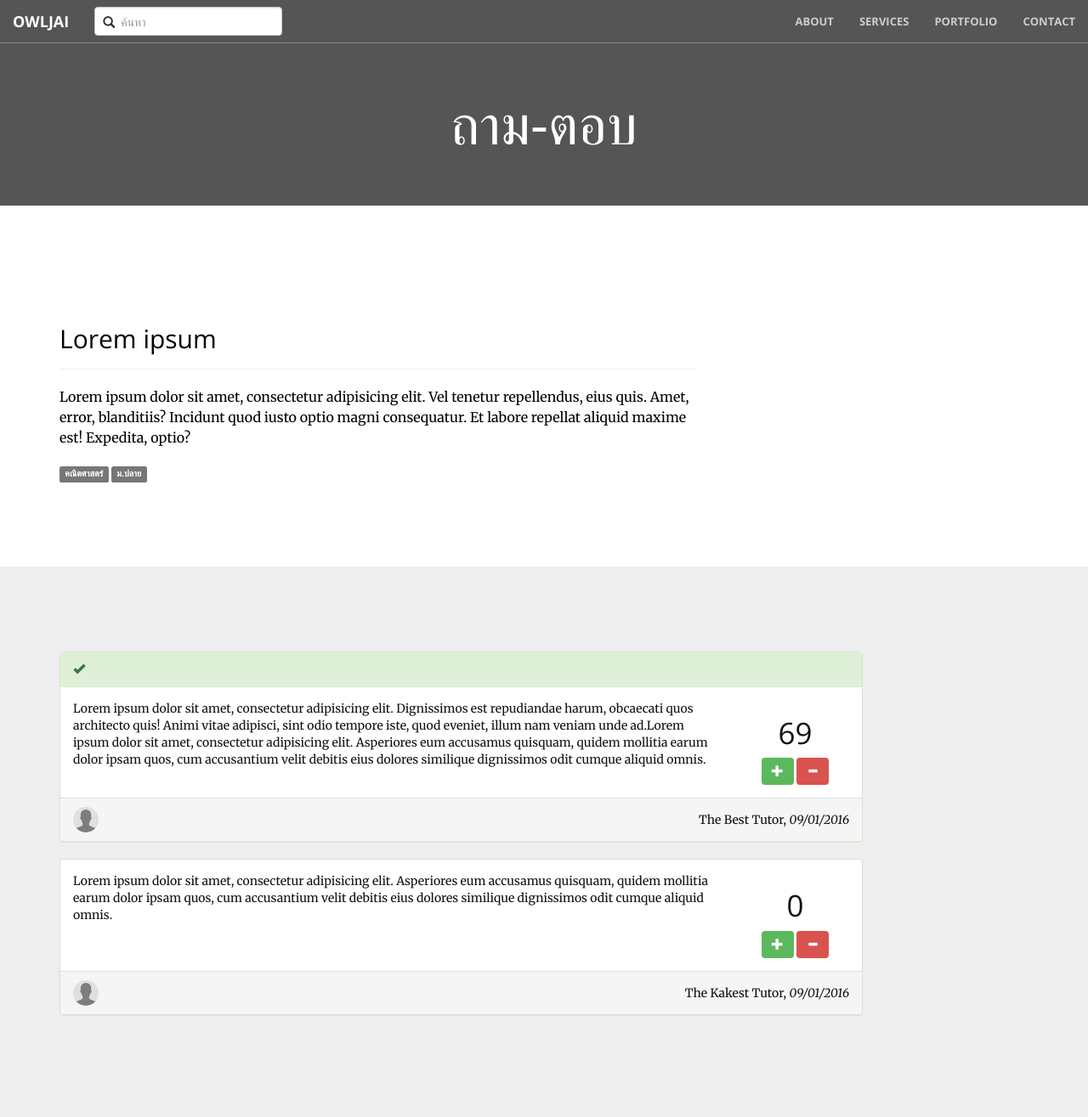
After one commit to winwanwon/OWLJAI, a PHP site: page /samplequestion.php in a window 1280 px wide. The commit adds this page. Shown: the whole page at 85% size. Run offline with PHP 8.4, Linux system fonts and the light colour scheme.

Commit message:
no message

```diff
--- a/askboard.php
+++ b/askboard.php
@@ -55,7 +55,7 @@
           <div class="col-md-8">
             <ul class="list-group text-left question-list">
               <li class="list-group-item"><span class="badge">ม.ปลาย</span> <span class="badge">เคมี</span> <a href="#">Cras justo odio</a> <h6>นี่คือบรรทัดแรกของคำถาม</h6> </li>
-              <li class="list-group-item math"><span class="badge">ม.ต้น</span> <span class="badge">คณิตศาสตร์</span> <a href="#">ตอบคำถามหนูทีค่ะ</a> <h6>1+1=2 แล้ว 1+1 เท่ากับเท่าไหร่คะ</h6></li>
+              <li class="list-group-item math"><span class="badge">ม.ต้น</span> <span class="badge">คณิตศาสตร์</span> <a href="samplequestion.php">ตอบคำถามหนูทีค่ะ</a> <h6>1+1=2 แล้ว 1+1 เท่ากับเท่าไหร่คะ</h6></li>
               <li class="list-group-item"><span class="badge">ภาษาต่างประเทศ</span>  <a href="#">Morbi leo risus</a> <h6>นี่คือบรรทัดแรกของคำถาม</h6></li>
               <li class="list-group-item"><span class="badge">ม.ปลาย</span><span class="badge">ฟิสิกส์</span> <a href="#">Porta ac consectetur ac</a> <h6>นี่คือบรรทัดแรกของคำถาม</h6></li>
               <li class="list-group-item math"><span class="badge">ม.ปลาย</span> <span class="badge">คณิตศาสตร์</span> <a href="#">Cras justo odio</a> <h6>นี่คือบรรทัดแรกของคำถาม</h6></li>
@@ -265,7 +265,7 @@
           var title = $("#title").val();
           var description = $("#description").val();
           if(title&&description){
-            $(".question-list").append("<li class='list-group-item animated fadeInUp'><span class='badge'>ม.ปลาย</span> <span class='badge'>คณิตศาสตร์</span>  <a href'#'>" + title + "</a> <h6>" + description + "</h6></li>")
+            $(".question-list").append("<li class='math list-group-item animated fadeInUp'><span class='badge'>ม.ปลาย</span> <span class='badge'>คณิตศาสตร์</span>  <a href'#'>" + title + "</a> <h6>" + description + "</h6></li>")
             $("#title").val("");
             $("#description").val("");
             $("#askQuestion").modal('hide');
--- a/index.php
+++ b/index.php
@@ -9,7 +9,7 @@
   <meta name="description" content="">
   <meta name="author" content="">
 
-  <title>Creative - Start Bootstrap Theme</title>
+  <title>OWLJAI: เอาใจนักเรียน ไม่ทิ้งติวเตอร์</title>
 
   <!-- Bootstrap Core CSS -->
   <link rel="stylesheet" href="css/bootstrap.min.css" type="text/css">
--- /dev/null
+++ b/samplequestion.php
@@ -0,0 +1,193 @@
+<!DOCTYPE html>
+<html lang="en">
+
+<head>
+
+  <meta charset="utf-8">
+  <meta http-equiv="X-UA-Compatible" content="IE=edge">
+  <meta name="viewport" content="width=device-width, initial-scale=1">
+  <meta name="description" content="">
+  <meta name="author" content="">
+
+  <title>Creative - Start Bootstrap Theme</title>
+
+  <!-- Bootstrap Core CSS -->
+  <link rel="stylesheet" href="css/bootstrap.min.css" type="text/css">
+
+  <!-- Custom Fonts -->
+  <link href='http://fonts.googleapis.com/css?family=Open+Sans:300italic,400italic,600italic,700italic,800italic,400,300,600,700,800' rel='stylesheet' type='text/css'>
+  <link href='http://fonts.googleapis.com/css?family=Merriweather:400,300,300italic,400italic,700,700italic,900,900italic' rel='stylesheet' type='text/css'>
+  <link rel="stylesheet" href="font-awesome/css/font-awesome.min.css" type="text/css">
+
+  <!-- Plugin CSS -->
+  <link rel="stylesheet" href="css/animate.min.css" type="text/css">
+  <link rel="stylesheet" href="css/jquery.tiles.min.css" type="text/css">
+
+  <!-- Custom CSS -->
+  <link rel="stylesheet" href="css/creative.css" type="text/css">
+  <link rel="stylesheet" href="css/main.css" type="text/css">
+
+  <!-- HTML5 Shim and Respond.js IE8 support of HTML5 elements and media queries -->
+  <!-- WARNING: Respond.js doesn't work if you view the page via file:// -->
+  <!--[if lt IE 9]>
+  <script src="https://oss.maxcdn.com/libs/html5shiv/3.7.0/html5shiv.js"></script>
+  <script src="https://oss.maxcdn.com/libs/respond.js/1.4.2/respond.min.js"></script>
+  <![endif]-->
+
+  <style>
+    #content {
+      background: #FFF;
+      color: #000;
+    }
+
+    #answer {
+      background: #EEE;
+      color: #111;
+    }
+  </style>
+</head>
+
+<body id="page-top">
+
+  <?php include("nav-bar.php") ?>
+
+  <header>
+    <div class="container">
+      <div style="margin: 60px auto; padding-top: 30px;"><h1>ถาม-ตอบ</h1></div>
+    </div>
+
+    <section id="content">
+      <div class="container">
+        <div class="row">
+          <div class="col-md-8 text-left">
+            <div class="page-header"><h2>Lorem ipsum</h2></div>
+            <p>Lorem ipsum dolor sit amet, consectetur adipisicing elit. Vel tenetur repellendus, eius quis. Amet, error, blanditiis? Incidunt quod iusto optio magni consequatur. Et labore repellat aliquid maxime est! Expedita, optio?</p>
+            <div class="label label-default">คณิตศาสตร์</div>
+            <div class="label label-default">ม.ปลาย</div>
+          </div>
+        </div>
+        </div>
+    </section>
+
+    <section id="answer">
+      <div class="container">
+        <div class="row">
+          <div class="col-md-10">
+            <div class="panel panel-success text-left">
+              <div class="panel-heading">
+                <span class="glyphicon glyphicon-ok" aria-hidden="true"></span>
+              </div>
+              <div class="panel-body">
+                <div class="row">
+                  <div class="col-md-10">Lorem ipsum dolor sit amet, consectetur adipisicing elit. Dignissimos est repudiandae harum, obcaecati quos architecto quis! Animi vitae adipisci, sint odio tempore iste, quod eveniet, illum nam veniam unde ad.Lorem ipsum dolor sit amet, consectetur adipisicing elit. Asperiores eum accusamus quisquam, quidem mollitia earum dolor ipsam quos, cum accusantium velit debitis eius dolores similique dignissimos odit cumque aliquid omnis.</div>
+                  <div class="col-md-2 text-center">
+                    <h1 id="vote_count_1">69</h1>
+                    <button id="add_1" class="btn btn-success"><span class="glyphicon glyphicon-plus" aria-hidden="true"></span></button>
+                    <button id="minus_1" class="btn btn-danger"><span class="glyphicon glyphicon-minus" aria-hidden="true"></span></button>
+                  </div>
+                </div>
+              </div>
+              <div class="panel-footer">
+                <div class="row">
+                  <div class="col-md-6 text-left">
+                    <img src="img/avatar.jpg" height="30" width="30" class="img-circle">
+                  </div>
+                  <div class="col-md-6 text-right" style="line-height: 30px;">
+                    The Best Tutor, <i>09/01/2016</i>
+                  </div>
+                </div>
+              </div>
+            </div>
+          </div>
+        </div>
+        <div class="row">
+          <div class="col-md-10">
+            <div class="panel panel-default text-left">
+              <div class="panel-body">
+                <div class="row">
+                  <div class="col-md-10">Lorem ipsum dolor sit amet, consectetur adipisicing elit. Asperiores eum accusamus quisquam, quidem mollitia earum dolor ipsam quos, cum accusantium velit debitis eius dolores similique dignissimos odit cumque aliquid omnis.</div>
+                  <div class="col-md-2 text-center">
+                    <h1 id="vote_count_2">0</h1>
+                    <button id="add_2" class="btn btn-success"><span class="glyphicon glyphicon-plus" aria-hidden="true"></span></button>
+                    <button id="minus_2" class="btn btn-danger"><span class="glyphicon glyphicon-minus" aria-hidden="true"></span></button>
+                  </div>
+                </div>
+              </div>
+              <div class="panel-footer">
+                <div class="row">
+                  <div class="col-md-6 text-left">
+                    <img src="img/avatar.jpg" height="30" width="30" class="img-circle">
+                  </div>
+                  <div class="col-md-6 text-right" style="line-height: 30px;">
+                    The Kakest Tutor, <i>09/01/2016</i>
+                  </div>
+                </div>
+              </div>
+            </div>
+          </div>
+        </div>
+      </div>
+    </section>
+
+    <script src="js/jquery.js"></script>
+
+    <!-- Bootstrap Core JavaScript -->
+    <script src="js/bootstrap.min.js"></script>
+
+    <!-- Plugin JavaScript -->
+    <script src="js/jquery.easing.min.js"></script>
+    <script src="js/jquery.fittext.js"></script>
+    <script src="js/jquery.tiles.min.js"></script>
+    <script src="js/wow.min.js"></script>
+
+    <!-- Custom Theme JavaScript -->
+    <script src="js/creative.js"></script>
+    <script>
+      $(document).ready(function(){
+        var vote_1 = 69;
+        var voted_1 = false;
+        var vote_2 = 0;
+        var voted_2 = false;
+        $("#add_1").click( function(){
+          vote_1 += 1;
+          if(voted_1==false){
+            $("#vote_count_1").html(vote_1);
+            $("#add_1").addClass("disabled");
+            $("#minus_1").addClass("disabled");
+          }
+          voted_1 = true;
+        })
+
+        $("#minus_1").click( function(){
+          vote_1 -= 1;
+          if(voted_1==false){
+            $("#vote_count_1").html(vote_1);
+            $("#add_1").addClass("disabled");
+            $("#minus_1").addClass("disabled");
+          }
+          voted_1 = true;
+        })
+
+        $("#add_2").click( function(){
+          vote_2 += 1;
+          if(voted_2==false){
+            $("#vote_count_2").html(vote_2);
+            $("#add_2").addClass("disabled");
+            $("#minus_2").addClass("<disable></disable>d");
+          }
+          voted_2 = true;
+        })
+
+        $("#minus_2").click( function(){
+          vote_2 -= 1;
+          if(voted_2==false){
+            $("#vote_count_2").html(vote_2);
+            $("#add_2").addClass("disabled");
+            $("#minus_2").addClass("disabled");
+          }
+          voted_2 = true;
+        })
+      })
+    </script>
+    </body>
+    </html>
```
Also changed, not shown: img/avatar.jpg (added).
